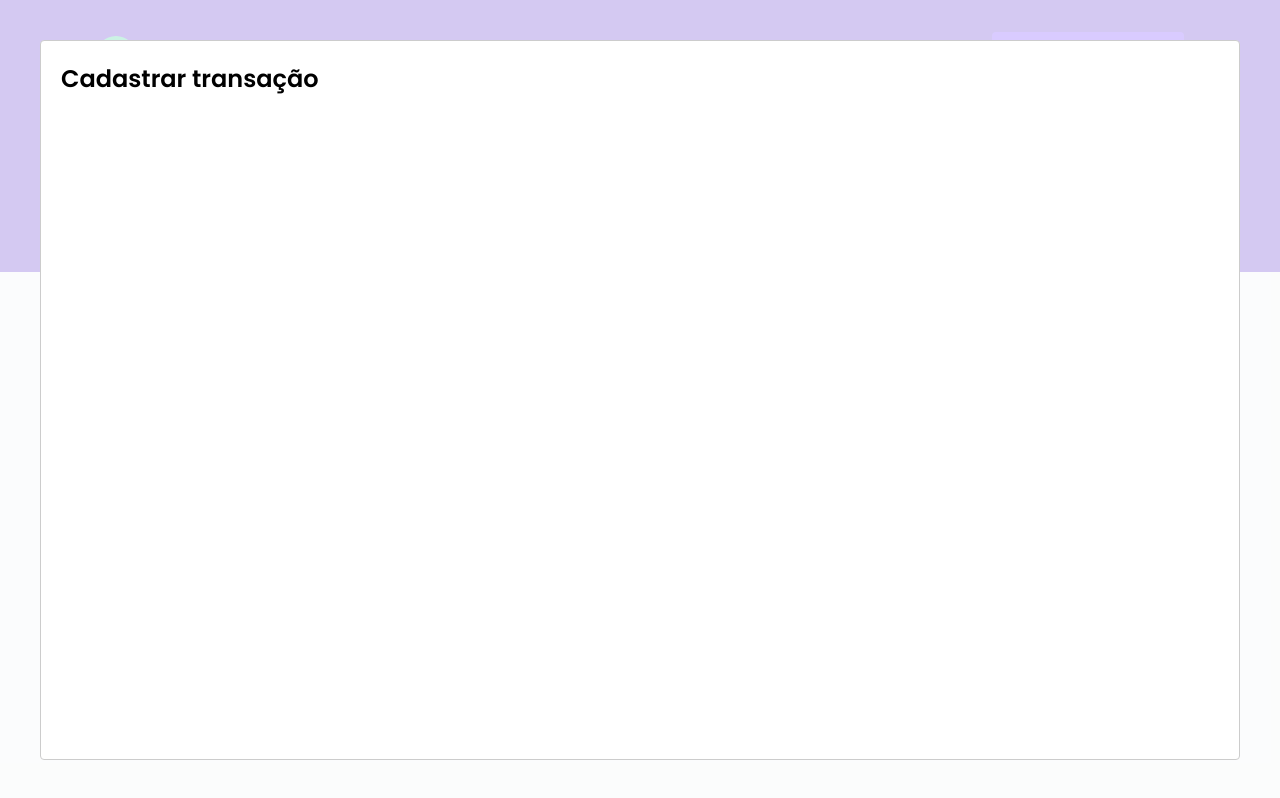
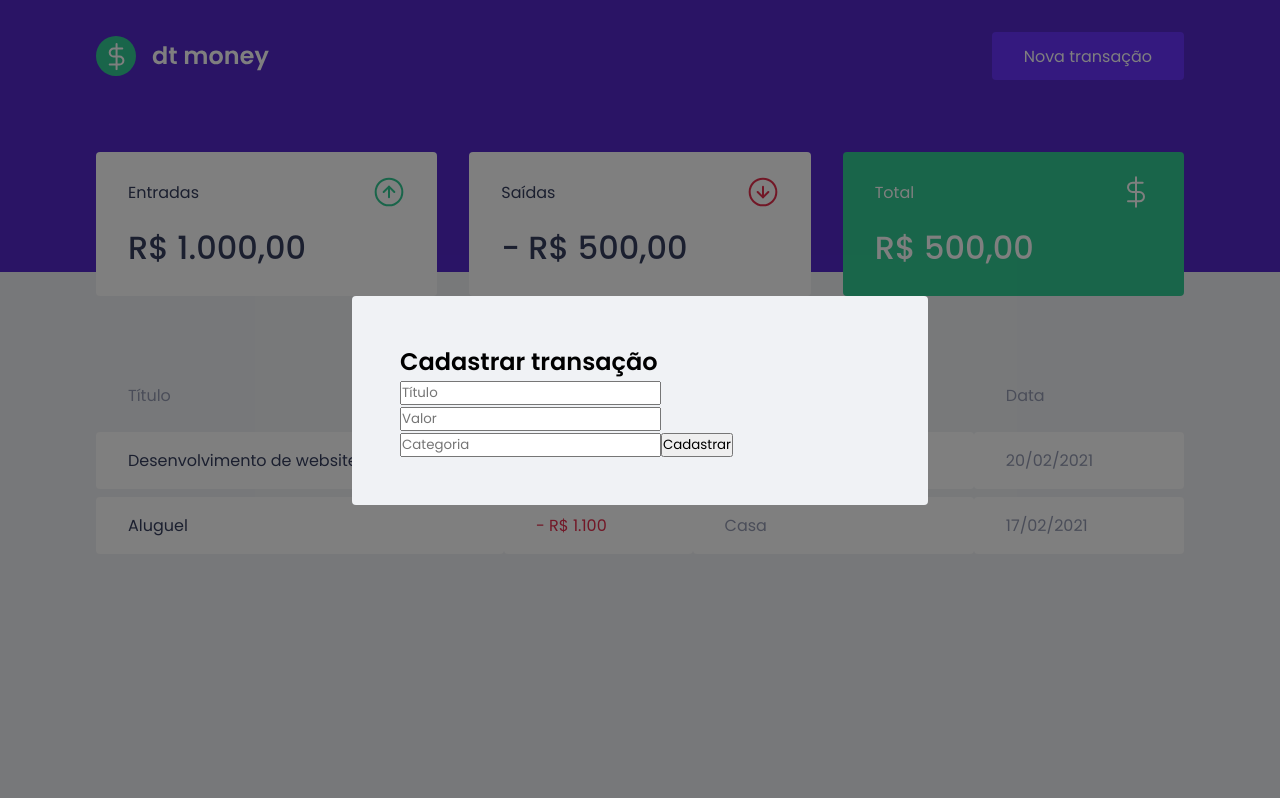
Before and after one commit to carloscenci/ignite_02_dtmoney, a React (Create React App) app: page / in a window 1280 px wide. Both pictures are taken after a click on the button "Nova transação". Built offline with nearby package versions, Linux system fonts and the light colour scheme; no server answers; what miragejs would draw is missing.

Commit message:
Init form styled

```diff
--- a/src/components/NewTransactionModal/index.tsx
+++ b/src/components/NewTransactionModal/index.tsx
@@ -1,5 +1,5 @@
 import Modal from 'react-modal'
-import { Container } from '../Summary/styles'
+import { Container } from './styles'
 
 interface NewTransactionModalProps {
     isOpen: boolean;
@@ -8,13 +8,29 @@
 
 export function NewTransactionModal({isOpen, onRequestClose}: NewTransactionModalProps) {
     return (
-        <Container>
-            <Modal
-                isOpen={isOpen}
-                onRequestClose={onRequestClose}
+        <Modal
+            isOpen={isOpen}
+            onRequestClose={onRequestClose}
+            overlayClassName="react-modal-overlay"
+            className="react-modal-content"
             >
+            <Container>
                 <h2>Cadastrar transação</h2>
-            </Modal>
-        </Container>
+
+                <input
+                    placeholder="Título"
+                />
+                <input
+                    type="number"
+                    placeholder="Valor"
+                />
+                <input
+                    placeholder="Categoria"
+                />
+                <button type="submit">
+                    Cadastrar
+                </button>
+            </Container>
+        </Modal>
     )
 }
--- a/src/components/NewTransactionModal/styles.ts
+++ b/src/components/NewTransactionModal/styles.ts
@@ -1,5 +1,4 @@
 import styled from 'styled-components'
 
-export const Container = styled.div`
-
+export const Container = styled.form`
 `;
--- a/src/styles/global.ts
+++ b/src/styles/global.ts
@@ -54,4 +54,29 @@
         opacity: 0.6;
         cursor: not-allowed;
     }
+
+    .react-modal-overlay {
+        background: rgba(0, 0, 0, 0.5);
+
+        position: fixed;
+        top: 0;
+        bottom: 0;
+        right: 0;
+        left: 0;
+
+        display: flex;
+        align-items: center;
+        justify-content: center;
+    }
+
+    .react-modal-content {
+        width: 100%;
+        max-width: 576px;
+        background: var(--background);
+        padding: 3rem;
+        position: relative;
+        border-radius: 0.25rem;
+
+    }
+
 `
```
